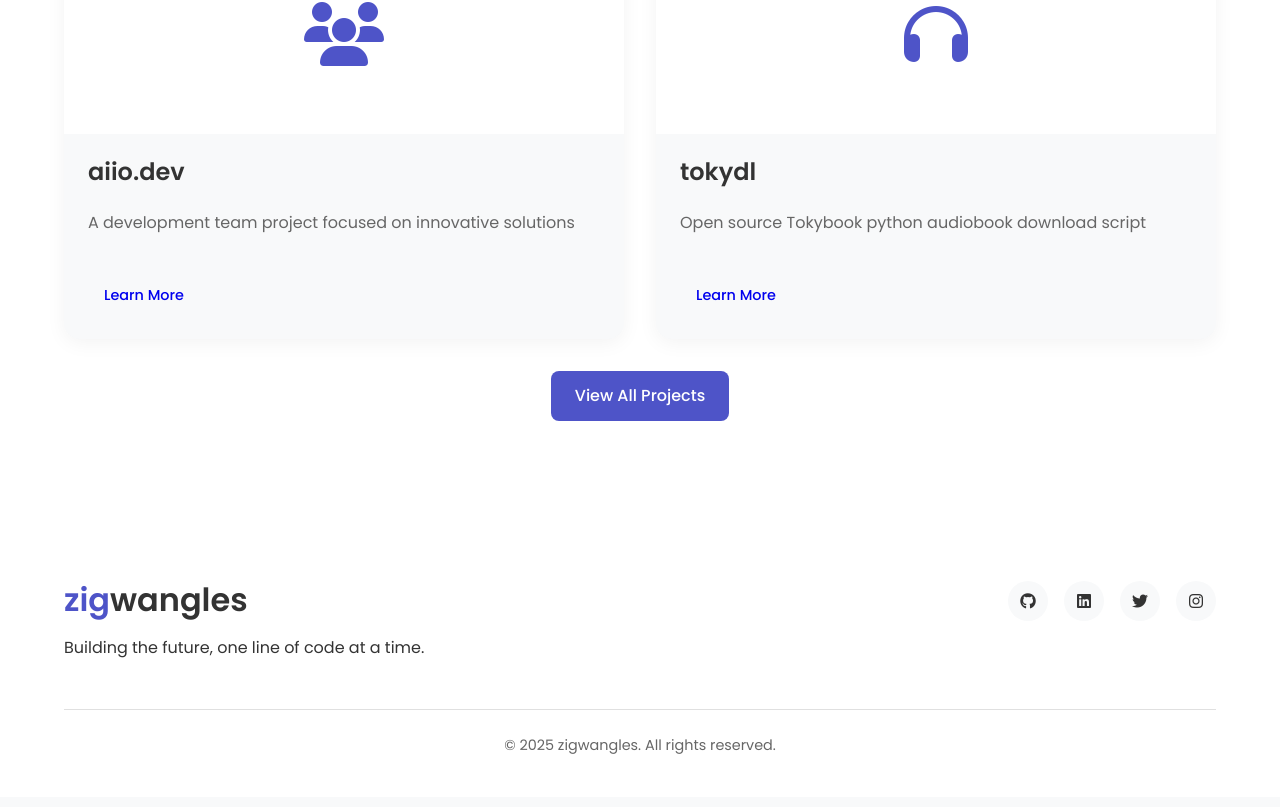
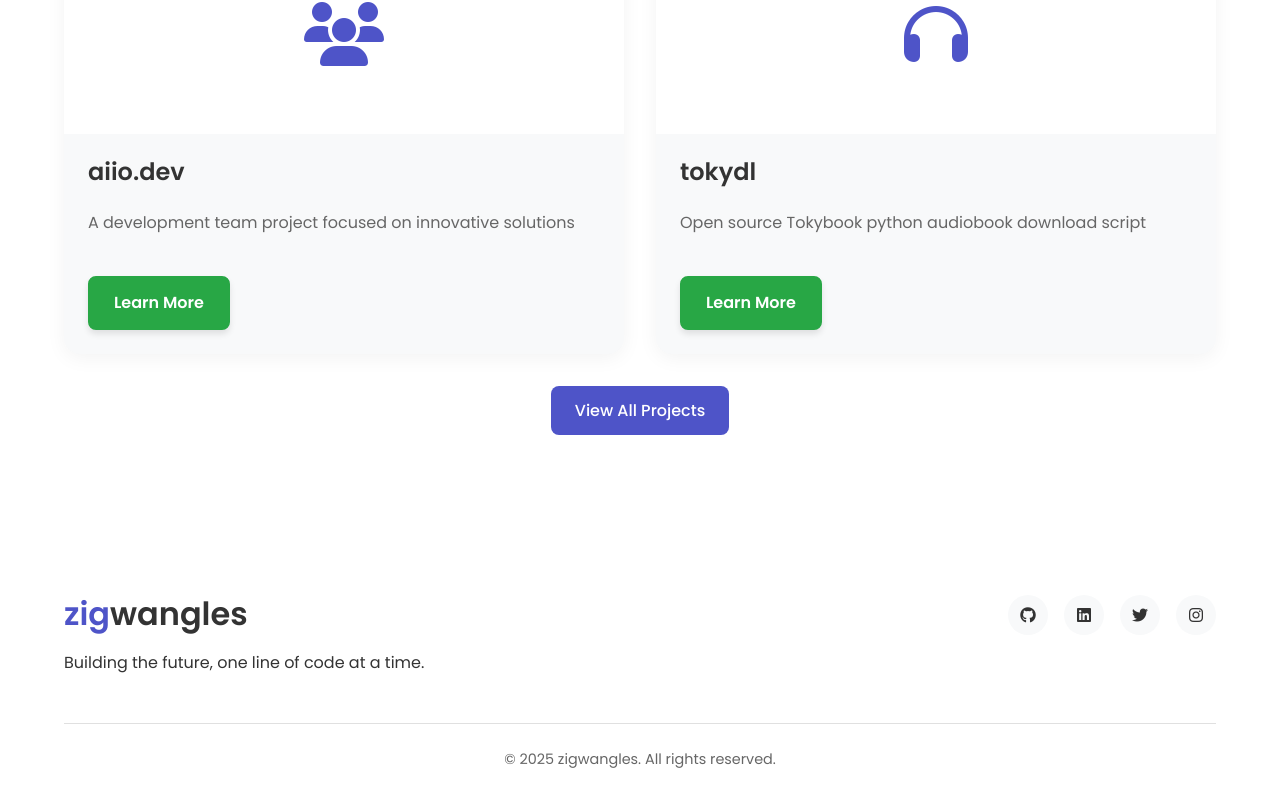
Before and after one commit to zigwangles/zigwangles-repository, a Next.js app: page / in a window 1280 px wide. Shown: the part 1280-2087 px from the top of the page. Built offline with nearby package versions, Linux system fonts and the light colour scheme.

Commit message:
Update featured-projects.tsx

```diff
--- a/app/ui/home/featured-projects.tsx
+++ b/app/ui/home/featured-projects.tsx
@@ -14,7 +14,7 @@
             </div>
             <h3>aiio.dev</h3>
             <p>A development team project focused on innovative solutions</p>
-            <Link href="/projects#aiio" className="btn btn-small">
+            <Link href="/projects#aiio" className="btn btn-view-site">
               Learn More
             </Link>
           </div>
@@ -24,7 +24,7 @@
             </div>
             <h3>tokydl</h3>
             <p>Open source Tokybook python audiobook download script</p>
-            <Link href="/projects#tokydl" className="btn btn-small">
+            <Link href="/projects#tokydl" className="btn btn-view-site">
               Learn More
             </Link>
           </div>
```
